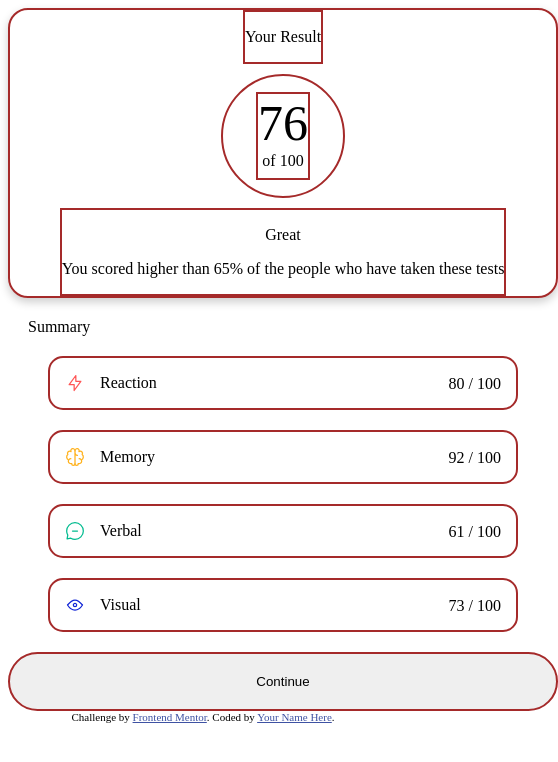
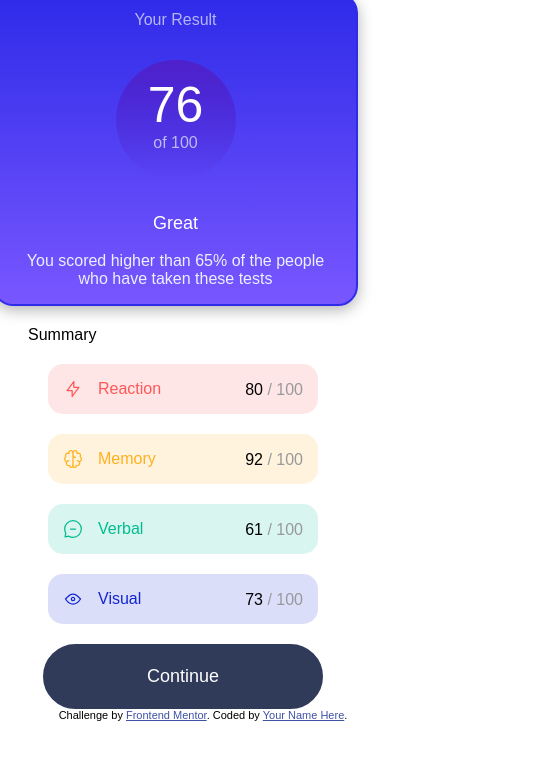
Before and after one commit to Eleniyancode/result-summary-page, a plain HTML site: page index.html in a window 390 px wide. Shown: the whole page, 558 px wide, since content can reach past the window. Drawn offline with Linux system fonts and the light colour scheme.

Commit message:
completed the mobile view

```diff
--- a/index.html
+++ b/index.html
@@ -15,22 +15,22 @@
 <body>
   <div class="container">
     <section class="top-section">
-      <div><p>Your Result</p></div>
-      <div class="circle"><p> <span>76</span>  of 100</p>
+      <div><p class="your-result">Your Result</p></div>
+      <div class="circle"><p> <span class="seventy">76</span> <span class="of">of 100</span> </p>
       </div>
       <div>
-        <p>Great</p>
-      <p>You scored higher than 65% of the people who have taken these tests</p>
+        <p class="great">Great</p>
+      <p class="result-sta">You scored higher than 65% of the people who have taken these tests</p>
       </div>
 
     </section>
 
     <section class="middle-section">Summary</section>
     <section class="down-section">
-      <div class="reaction"><img src="./assets/images/icon-reaction.svg" alt="reaction"> <span>Reaction</span> <span class="score">80 / 100</span></div>
-      <div class="memory"> <img src="./assets/images/icon-memory.svg" alt="memory-icon"> <span>Memory</span> <span class="score">92 / 100</span></div>
-      <div class="verbal"> <img src="./assets/images/icon-verbal.svg" alt="verbal-icon"> <span>Verbal</span> <span class="score">61 / 100</span></div>
-      <div class="visual"> <img src="./assets/images/icon-visual.svg" alt=" Visual-icon"> <span>Visual</span> <span class="score">73 / 100</span></div>
+      <div class="reaction"><img src="./assets/images/icon-reaction.svg" alt="reaction"> <span class="reaction-text">Reaction</span> <span class="score">80  <span class="total">/ 100</span> </span></div>
+      <div class="memory"> <img src="./assets/images/icon-memory.svg" alt="memory-icon"> <span class="memory-text">Memory</span> <span class="score">92  <span class="total">/ 100</span></span></div>
+      <div class="verbal"> <img src="./assets/images/icon-verbal.svg" alt="verbal-icon"> <span class="verbal-text">Verbal</span> <span class="score">61  <span class="total">/ 100</span></span></div>
+      <div class="visual"> <img src="./assets/images/icon-visual.svg" alt=" Visual-icon"> <span class="visual-text">Visual</span> <span class="score">73  <span class="total">/ 100</span></span></div>
     </section>
     <section class="section-button">
       <button>Continue</button>
--- a/style.css
+++ b/style.css
@@ -1,32 +1,57 @@
+@import url(./assets/fonts/HankenGrotesk-VariableFont_wght.ttf);
+
 body {
   width: 100vw;
   min-height: 100vh;
   overflow-x: hidden;
+  font-family: 'HankenGro', sans-serif;
+  font-size: 16px;
 }
 
 .container {
   display: grid;
   gap: 20px;
+  max-width: 350px;
+
+
 }
 
 .top-section {
+
   display: flex;
   flex-direction: column;
   justify-content: center;
   align-items: center;
-  border: 2px solid brown;
-  gap: 10px;
+  border: 2px solid hsl(241, 81%, 54%);
+  gap: 15px;
   border-radius: 20px;
-  box-shadow: 0px 4px 10px rgba(0, 0, 0, 0.2);
+  box-shadow: 0px 4px 15px rgba(0, 0, 0, 0.3);
+  background: linear-gradient(hsl(241, 81%, 54%),hsl(252, 100%, 67%));
+  color: white;
+  margin-top: -15px;
+  margin-left: -15px;
 }
 
 .top-section > p {
-  border: 2px solid brown;
+  border: 2px;
 }
 
 .top-section > div {
   text-align: center;
-  border: 2px solid brown;
+  /* border: 2px solid; */
+}
+
+.result-sta {
+  max-width: 300px;
+  color: hsl(221, 100%, 96%);
+}
+
+.your-result, .of {
+  color:hsla(221, 100%, 96%, 0.7);
+}
+
+.total {
+  color: rgb(151, 153, 156);
 }
 
 .circle {
@@ -35,17 +60,34 @@ body {
   border-radius: 50%;
   display: grid;
  justify-content: center;
+ background: linear-gradient(hsla(256, 72%, 46%, 1), hsla(241, 72%, 46%, 0));
 
 }
 
-.circle > p > span {
+.memory-text {
+  color: hsl(39, 100%, 56%);
+}
+
+.reaction-text {
+  color: hsl(0, 100%, 67%);
+}
+
+.verbal-text {
+  color: hsl(166, 100%, 37%);
+}
+
+.visual-text {
+  color: hsl(234, 85%, 45%);
+}
+
+.seventy {
   font-size: 50px;
 }
 
 .circle > p {
   max-width: min-content;
   text-align: center;
-  border: 2px solid brown;
+  /* border: 2px solid brown; */
 }
 
 .middle-section {
@@ -64,7 +106,7 @@ body {
   /* justify-content: center; */
   align-items: center;
   /* gri: 40px; */
-  border: 2px solid brown;
+  /* border: 2px solid brown; */
   margin-inline: 40px;
   padding: 15px;
   border-radius: 15px;
@@ -75,19 +117,48 @@ body {
   align-self: flex-end;
 }
 
+.great {
+  color: white;
+  font-size: 18px;
+}
+
+.reaction {
+  background-color: hsla(0, 100%, 67%, 0.15);
+}
+
+.memory {
+  background-color: hsla(39, 100%, 56%, 0.15)
+}
+
+.verbal {
+  background-color: hsla(166, 100%, 37%, 0.15);
+}
+
+.visual {
+  background-color: hsla(234, 85%, 45%, 0.15);
+}
+
 .section-button {
   justify-self: center;
 }
 
 button {
-  width: 550px;
+  width: 280px;
   /* margin: auto; */
   align-self: center;
   justify-self: center;
-  border: 2px solid brown ;
+  border: 2px solid hsl(224, 30%, 27%) ;
   text-align: center;
   padding: 20px;
   border-radius: 100px;
+  color: white;
+   background-color: hsl(224, 30%, 27%);
+   font-size: 18px;
+}
+
+button:hover {
+  background-color: hsla(224, 30%, 27%, 0.6);
+  cursor: pointer;
 }
 
 .attribution {
```
